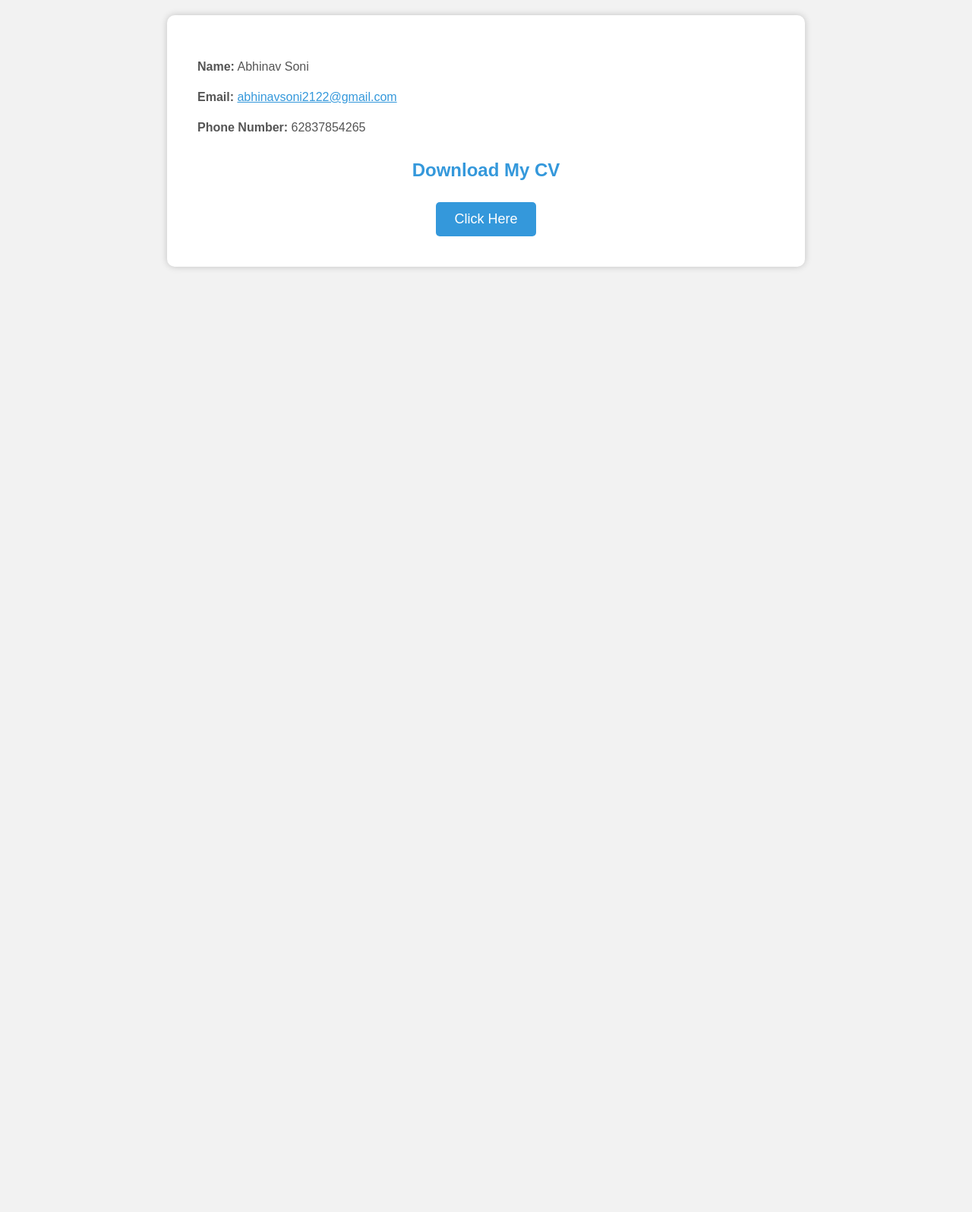
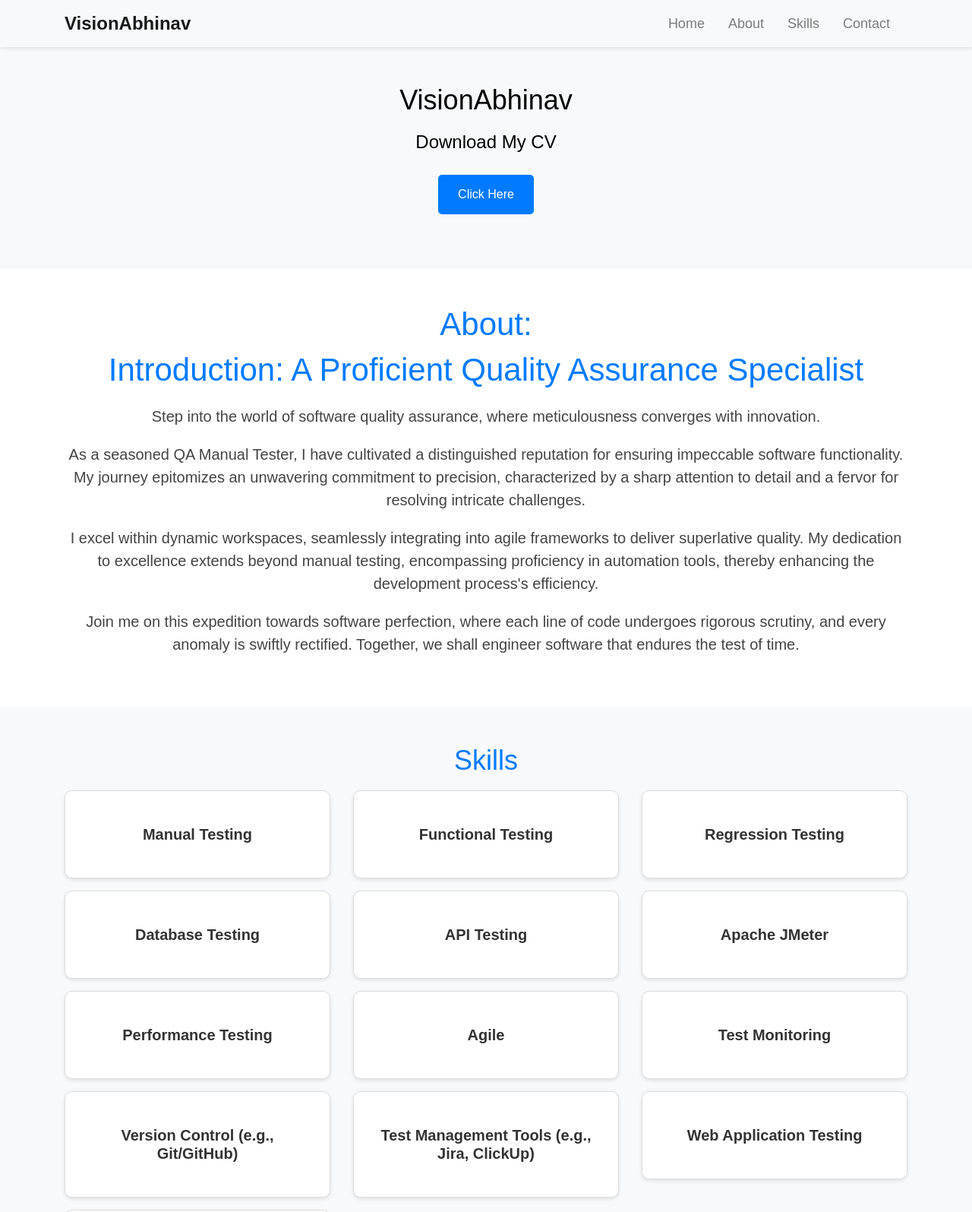
Before and after one commit to VisionAbhinav/Abhinav_CV.io, a plain HTML site: page index.html in a window 1280 px wide. Shown: the top 1595 px of the page at 76% size. Before the commit the page ends 800 px from the top, so only its background shows below. Drawn offline with nearby package versions, Linux system fonts and the light colour scheme.

Commit message:
Adding new virsion

```diff
--- a/index.html
+++ b/index.html
@@ -2,96 +2,201 @@
 <html lang="en">
 <head>
     <meta charset="UTF-8">
-    <meta http-equiv="X-UA-Compatible" content="IE=edge">
-    <meta name="viewport" content="width=device-width, initial-scale=1.0">
-    <title>About Abhinav Soni</title>
-    <style>
-        body {
-            font-family: 'Arial', sans-serif;
-            background-color: #f2f2f2; /* Light gray background */
-            margin: 0;
-            padding: 0;
-        }
-
-        header {
-            background-color: #3498db; /* Blue header background */
-            color: white;
-            text-align: center;
-            padding: 1rem 0;
-        }
-
-        .about-content {
-            max-width: 800px;
-            margin: 0 auto; /* Center the content horizontally */
-            padding: 20px;
-            background-color: #ffffff;
-            box-shadow: 0 0 10px rgba(0, 0, 0, 0.2);
-            border-radius: 10px;
-            margin-top: 20px;
-        }
-
-        .content-section {
-            padding: 20px;
-        }
-
-        .content-section h2 {
-            color: #3498db; /* Blue heading text */
-            font-size: 24px;
-            margin-bottom: 10px;
-        }
-
-        .content-section p {
-            font-size: 16px;
-            line-height: 1.5;
-            color: #555; /* Dark gray text */
-        }
-
-        .download-cv {
-            text-align: center;
-            margin-top: 30px;
-        }
-
-        .download-button {
-            display: inline-block;
-            background-color: #3498db; /* Blue button background */
-            color: white;
-            padding: 12px 24px;
-            text-decoration: none;
-            border-radius: 5px;
-            font-size: 18px;
-            transition: background-color 0.3s ease;
-        }
-
-        .download-button:hover {
-            background-color: #2980b9; /* Darker blue on hover */
-        }
-
-        a {
-            color: #3498db; /* Blue link color */
-        }
-
-        a:hover {
-            text-decoration: underline;
-        }
-    </style>
+    <meta name="viewport" content="width=device-width, initial-scale=1.0, maximum-scale=1.0">
+    <title>VisionAbhinav</title>
+    <link rel="stylesheet" href="https://maxcdn.bootstrapcdn.com/bootstrap/4.5.2/css/bootstrap.min.css">
+    <link rel="stylesheet" href="style.css">
+    <link rel="icon" href="favicon.ico" type="image/x-icon">
 </head>
 <body>
+    <!-- Navbar -->
+    <nav class="navbar navbar-expand-lg navbar-light bg-light">
+        <div class="container">
+            <a class="navbar-brand" href="#">VisionAbhinav</a>
+            <button class="navbar-toggler" type="button" data-toggle="collapse" data-target="#navbarNav" aria-controls="navbarNav" aria-expanded="false" aria-label="Toggle navigation">
+                <span class="navbar-toggler-icon"></span>
+            </button>
+            <div class="collapse navbar-collapse" id="navbarNav">
+                <ul class="navbar-nav ml-auto">
+                    <li class="nav-item">
+                        <a class="nav-link" href="#home">Home</a>
+                    </li>
+                    <li class="nav-item">
+                        <a class="nav-link" href="#about">About</a>
+                    </li>
+                    <li class="nav-item">
+                        <a class="nav-link" href="#skills">Skills</a>
+                    </li>
+                    <li class="nav-item">
+                        <a class="nav-link" href="#contact">Contact</a>
+                    </li>
+                </ul>
+            </div>
+        </div>
+    </nav>
+
+ <!-- Hero Section -->
+ <header id="home" class="bg-light text-black text-center py-5">
+  <div class="container">
+      <h1 class="display-4">VisionAbhinav</h1>
+      <h2>Download My CV</h2>
+      <a href="./assets/CV/Abhinav_Soni_CV.pdf" download="Abhinav_Soni_CV.pdf" class="btn btn-primery">Click Here</a>
+      <section class="download-cv">
+          <br>
+      </section>
+  </div>
+</header>
 
 
-    <section class="about-content">
-        <div class="content-section">
-            <p><strong>Name:</strong> Abhinav Soni</p>
-            <p><strong>Email:</strong> <a href="mailto:abhinavsoni2122@gmail.com">abhinavsoni2122@gmail.com</a></p>
-            <p><strong>Phone Number:</strong> 62837854265</p>
+ <!-- About Section -->
+<section id="about" class="container my-5">
+  <h2 class="text-center text-center">About:</h2>
+
+  <div class="row">
+      <div class="col-md-12">
+          <h2 class="text-black">Introduction: A Proficient Quality Assurance Specialist</h2>
+          <p>Step into the world of software quality assurance, where meticulousness converges with innovation.</p>
+          <p>As a seasoned QA Manual Tester, I have cultivated a distinguished reputation for ensuring impeccable software functionality. My journey epitomizes an unwavering commitment to precision, characterized by a sharp attention to detail and a fervor for resolving intricate challenges.</p>
+          <p>I excel within dynamic workspaces, seamlessly integrating into agile frameworks to deliver superlative quality. My dedication to excellence extends beyond manual testing, encompassing proficiency in automation tools, thereby enhancing the development process's efficiency.</p>
+          <p>Join me on this expedition towards software perfection, where each line of code undergoes rigorous scrutiny, and every anomaly is swiftly rectified. Together, we shall engineer software that endures the test of time.</p>
+      </div>
+  </div>
+</section>
 
 
 
-            <section class="download-cv">
-                <h2>Download My CV</h2>
-                <br>
-                <a href="./assets/CV/Abhinav_Soni_CV.pdf" download="Abhinav_Soni_CV.pdf" class="download-button">Click Here</a>
-            </section>
+    <!-- Skills Section -->
+    <section id="skills" class="bg-light py-5">
+        <div class="container">
+            <h2 class="text-primary text-center">Skills</h2>
+            <div class="row">
+                <div class="col-md-4">
+                    <div class="card mb-3">
+                      <div class="card-body">
+                        <h5 class="card-title">Manual Testing</h5>
+                      </div>
+                    </div>
+                  </div>
+                  <div class="col-md-4">
+                    <div class="card mb-3">
+                      <div class="card-body">
+                        <h5 class="card-title">Functional Testing</h5>
+                      </div>
+                    </div>
+                  </div>
+                  <div class="col-md-4">
+                    <div class="card mb-3">
+                      <div class="card-body">
+                        <h5 class="card-title">Regression Testing</h5>
+                      </div>
+                    </div>
+                  </div>
+                  <div class="col-md-4">
+                    <div class="card mb-3">
+                      <div class="card-body">
+                        <h5 class="card-title">Database Testing</h5>
+                      </div>
+                    </div>
+                  </div>
+                  <div class="col-md-4">
+                    <div class="card mb-3">
+                      <div class="card-body">
+                        <h5 class="card-title">API Testing</h5>
+                      </div>
+                    </div>
+                  </div>
+                  <div class="col-md-4">
+                    <div class="card mb-3">
+                      <div class="card-body">
+                        <h5 class="card-title">Apache JMeter</h5>
+                      </div>
+                    </div>
+                  </div>
+                  <div class="col-md-4">
+                    <div class="card mb-3">
+                      <div class="card-body">
+                        <h5 class="card-title">Performance Testing</h5>
+                      </div>
+                    </div>
+                  </div>
+                  <div class="col-md-4">
+                    <div class="card mb-3">
+                      <div class="card-body">
+                        <h5 class="card-title">Agile</h5>
+                      </div>
+                    </div>
+                  </div>
+                  <div class="col-md-4">
+                    <div class="card mb-3">
+                      <div class="card-body">
+                        <h5 class="card-title">Test Monitoring</h5>
+                      </div>
+                    </div>
+                  </div>
+                  <div class="col-md-4">
+                    <div class="card mb-3">
+                      <div class="card-body">
+                        <h5 class="card-title">Version Control (e.g., Git/GitHub)</h5>
+                      </div>
+                    </div>
+                  </div>
+                  <div class="col-md-4">
+                    <div class="card mb-3">
+                      <div class="card-body">
+                        <h5 class="card-title">Test Management Tools (e.g., Jira, ClickUp)</h5>
+                      </div>
+                    </div>
+                  </div>
+                  <div class="col-md-4">
+                    <div class="card mb-3">
+                      <div class="card-body">
+                        <h5 class="card-title">Web Application Testing</h5>
+                      </div>
+                    </div>
+                  </div>
+                  <div class="col-md-4">
+                    <div class="card mb-3">
+                      <div class="card-body">
+                        <h5 class="card-title">MOBSF (Mobile Security Framework)</h5>
+                      </div>
+                    </div>
+                  </div>
+                </div>
+            </div>
         </div>
     </section>
+
+    <!-- Contact Section -->
+    <section id="contact" class="container contact my-5">
+        <h2 class="text-primary text-center">Contact Me:</h2>
+        <div class="content-section">
+            <div class="container">
+                <div class="row">
+                    <div class="col-md-6 mx-auto">
+                        <div class="card text-center">
+                            <div class="card-body">
+                                <h5 class="card-title">Name: Abhinav Soni</h5>
+                                <p class="card-text">Email: abhinavsoni2122@gmail.com</p>
+                                <p class="card-text">Phone Number: 6283785426</p>
+                            </div>
+                        </div>
+                    </div>
+                </div>
+            </div>
+
+        </div>
+    </section>
+
+    <!-- Footer -->
+    <footer class="bg-light text-center py-3" style="color: black"
+        <div class="container">
+            &copy; 2023 VisionAbhinav
+        </div>
+    </footer>
+
+    <!-- Include Bootstrap JS (optional) -->
+    <script src="https://ajax.googleapis.com/ajax/libs/jquery/3.5.1/jquery.min.js"></script>
+    <script src="https://cdnjs.cloudflare.com/ajax/libs/popper.js/1.16.0/umd/popper.min.js"></script>
+    <script src="https://maxcdn.bootstrapcdn.com/bootstrap/4.5.2/js/bootstrap.min.js"></script>
 </body>
 </html>
--- /dev/null
+++ b/style.css
@@ -0,0 +1,185 @@
+/* Global Styles */
+body {
+    font-family: 'Vedana', sans-serif;
+    margin: 0;
+    padding: 0;
+}
+
+a {
+    text-decoration: none;
+}
+
+/* Navbar styles */
+.navbar {
+    background-color: #333;
+    box-shadow: 0px 2px 5px rgba(0, 0, 0, 0.1);
+    transition: background-color 0.3s ease-in-out, box-shadow 0.3s ease-in-out;
+}
+
+.navbar-brand {
+    font-size: 24px;
+    font-weight: bold;
+    color: #fff;
+    transition: color 0.3s ease-in-out;
+}
+
+.navbar-brand:hover {
+    color: #007bff;
+}
+
+.navbar-toggler {
+    border: none;
+    background-color: #007bff;
+}
+
+.navbar-toggler-icon {
+    background-color: #fff;
+}
+
+.navbar-nav {
+    font-size: 18px;
+}
+
+.navbar-nav .nav-item {
+    margin-right: 15px;
+}
+
+.navbar-nav .nav-link {
+    color: #fff;
+    transition: color 0.3s ease-in-out;
+}
+
+.navbar-nav .nav-link:hover {
+    color: #007bff;
+}
+
+.navbar:hover {
+    background-color: #444;
+}
+
+/* Home section styles */
+#home {
+    background-size: cover;
+    background-position: center;
+    color: #000;
+    padding: 100px 0;
+    text-align: center;
+}
+
+#home h1 {
+    font-size: 36px;
+}
+
+#home h2 {
+    font-size: 24px;
+    margin-top: 20px;
+}
+
+#home a.btn {
+    margin-top: 20px;
+    background-color: #007bff;
+    color: #fff;
+    padding: 12px 24px;
+    border: 2px solid #007bff;
+    border-radius: 5px;
+    transition: background-color 0.3s ease-in-out, border-color 0.3s ease-in-out;
+}
+
+#home a.btn:hover {
+    background-color: #0056b3;
+    border-color: #0056b3;
+}
+
+/* About section styles */
+#about {
+    text-align: center;
+}
+
+#about h2 {
+    font-size: 36px;
+    color: #007bff;
+    margin-bottom: 10px;
+}
+
+#about p {
+    font-size: 18px;
+    color: #444;
+    margin: 20px 0;
+}
+
+@media (min-width: 768px) {
+
+
+    #about h2 {
+        font-size: 42px;
+    }
+
+    #about p {
+        font-size: 20px;
+    }
+}
+
+/* Skills section styles */
+#skills {
+    background-color: #f9f9f9;
+    padding: 30px 0;
+}
+
+#skills h2 {
+    font-size: 36px;
+    color: #333;
+    text-align: center;
+    padding-bottom: 10px;
+}
+
+.card {
+    border: 1px solid #ddd;
+    background-color: #fff;
+    box-shadow: 0px 2px 5px rgba(0, 0, 0, 0.1);
+    transition: transform 0.3s ease-in-out, box-shadow 0.3s ease-in-out;
+    padding: 10px;
+    border-radius: 10px;
+}
+
+.card:hover {
+    transform: translateY(-5px);
+    box-shadow: 0px 4px 10px rgba(0, 0, 0, 0.2);
+}
+
+.card-title {
+    font-size: 20px;
+    color: #333;
+    text-align: center;
+    margin: 15px 0;
+    font-weight: bold;
+}
+
+.card-text {
+    font-size: 18px;
+    color: #555;
+    margin-bottom: 10px;
+}
+
+/* Contact section styles */
+#contact {
+    background-color: #f7f7f7;
+    padding: 60px 0;
+    text-align: center;
+    border-radius: 15px;
+}
+
+#contact h2 {
+    font-size: 36px;
+    color: #007bff;
+}
+
+/* Footer styles */
+footer {
+    background-color: #f3eded;
+    color: #333;
+    text-align: center;
+    padding: 15px 0;
+    display: flex;
+    justify-content: center;
+    align-items: center;
+}
```
